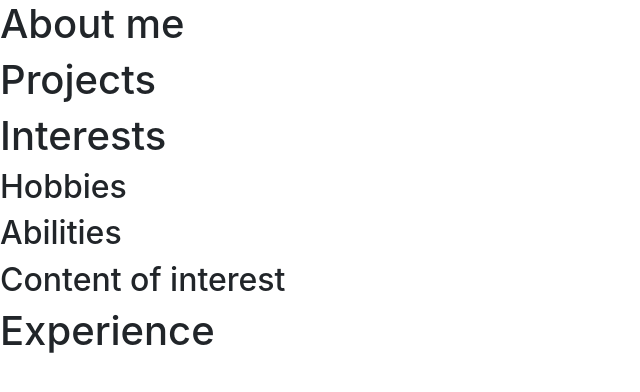
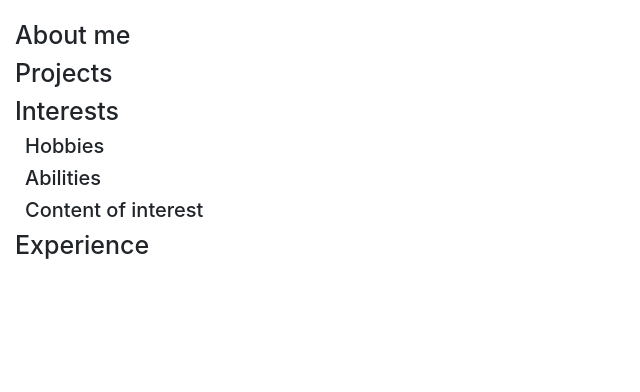
Before and after one commit to mpfranco10/pagina-personal-mpfranco, a PHP site: page /index.html in a window 1280 px wide. Shown: the part 56-448 px from the top of the page, without its empty margins (0-640 px from the left). Run offline with PHP 8.4, Linux system fonts and the light colour scheme; some libraries are stand-ins or nearby versions.

Commit message:
margenes

```diff
--- a/index.html
+++ b/index.html
@@ -57,13 +57,13 @@
 
 
 
-	<h1 id="about">About me</h1>
-	<h1 id="projects">Projects</h1>
-	<h1 id="interest">Interests</h1>
-	<h2 id="hobbies">Hobbies</h2>
-	<h2 id="abilities">Abilities</h2 id="">
-	<h2 id="content">Content of interest</h2 id="">
-	<h1 id="experience">Experience</h1>
+	<h1 id="about" class="titulos" style="margin-top: 20px;">About me</h1>
+	<h1 id="projects" class="titulos">Projects</h1>
+	<h1 id="interest" class="titulos">Interests</h1>
+	<h2 id="hobbies" class="subtitulos">Hobbies</h2>
+	<h2 id="abilities" class="subtitulos">Abilities</h2>
+	<h2 id="content" class="subtitulos">Content of interest</h2>
+	<h1 id="experience" class="titulos">Experience</h1>
 
 </body>
 
--- a/styles.css
+++ b/styles.css
@@ -1,3 +1,11 @@
 #barraprincipal{
   background-color: #e3f2fd;
 }
+.titulos{
+  font-size:25px;
+  margin-left:15px;
+}
+.subtitulos{
+  font-size:20px;
+  margin-left:25px;
+}
```
